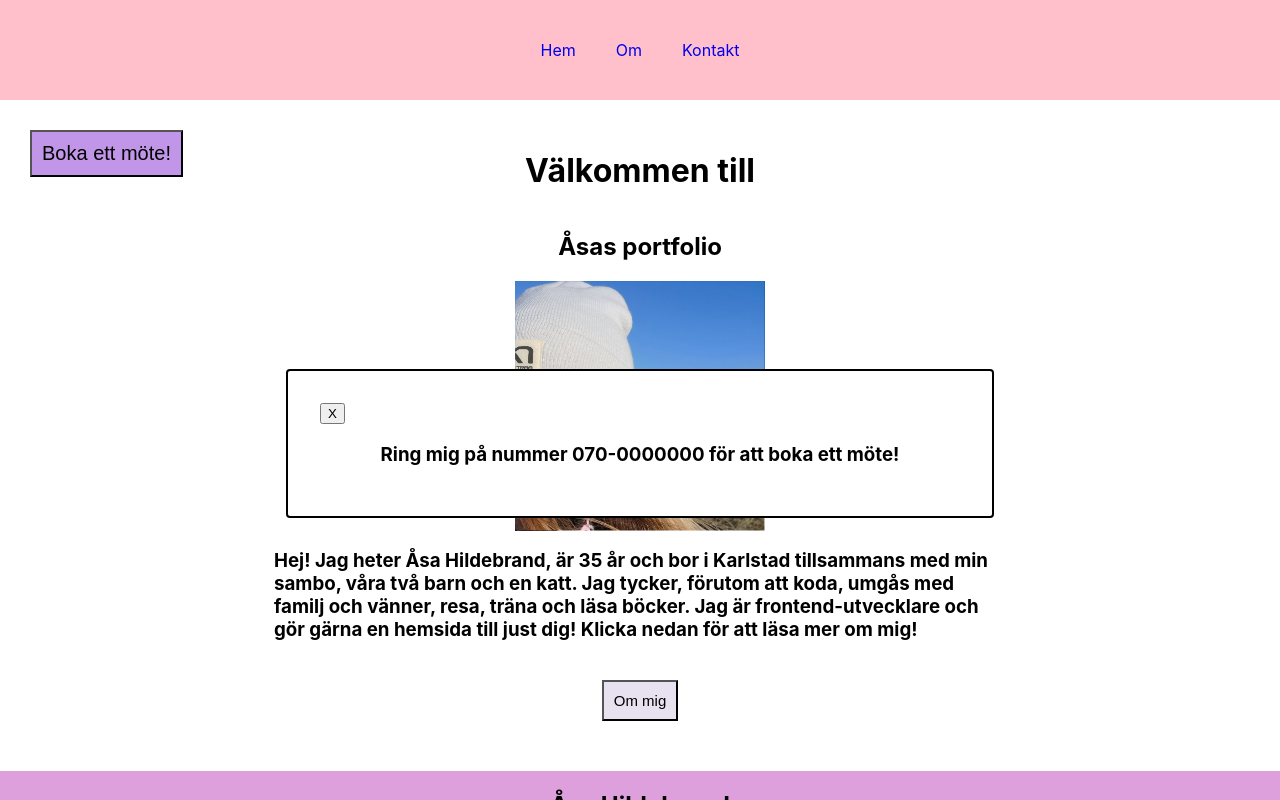
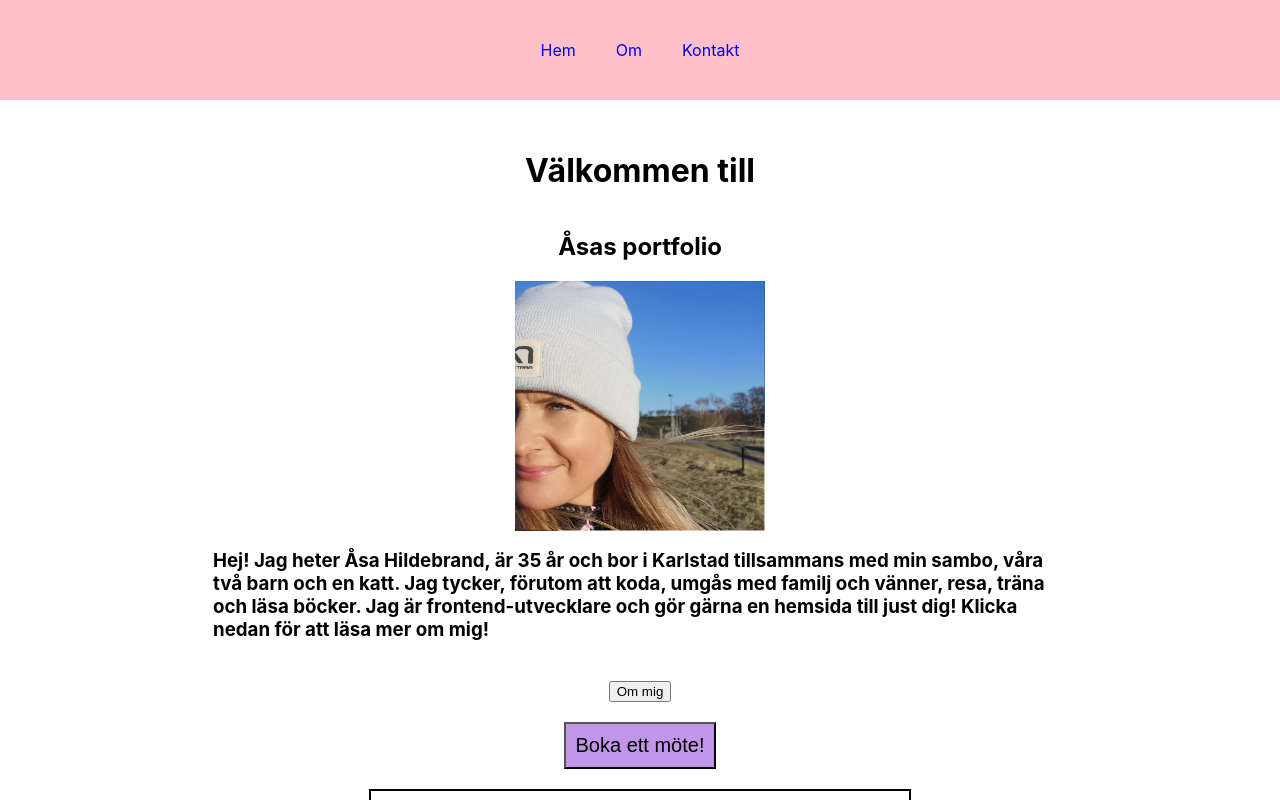
Before and after one commit to HildebrandAsa/react-portfolio-assignment, a React (Create React App) app: page / in a window 1280 px wide. Both pictures are taken after a click on the button "Boka ett möte!". Shown: the top 800 px of the page. Built offline with nearby package versions, Linux system fonts and the light colour scheme.

Commit message:
Changed the styling because the about link didnt work

```diff
--- a/src/index.css
+++ b/src/index.css
@@ -41,26 +41,13 @@ a {
 }
 
 .home-text {
-  width: 60%;
-}
-
-.button {
-  font-size: 15px;
-  padding: 10px;
-  background-color: rgb(232, 225, 240);
+  width: 70%;
 }
 
 .modal-container {
   display: flex;
   flex-direction: column;
   align-items: center;
-  position: fixed;
-  display: block;
-  overflow: auto;
-  width: 100%;
-  height: 100%;
-  z-index: 999;
-  cursor: pointer;
 }
 
 .container {
@@ -120,11 +107,6 @@ a {
   border: 2px solid black;
   padding: 10px;
   margin: 20px;
-  margin: 15% auto;
-  background-color: white;
-  border-radius: 0.25rem;
-  width: 50vw;
-  padding: 2rem;
   position: relative;
 }
 
@@ -132,7 +114,7 @@ a {
   font-size: 20px;
   padding: 10px;
   background-color: rgb(193, 150, 233);
-  margin-left: 30px;
+
 }
 
 .close-button {
--- a/src/pages/ContactPage.js
+++ b/src/pages/ContactPage.js
@@ -6,6 +6,7 @@ const ContactPage = () => {
   const [email, setEmail] = useState("");
   const [message, setMessage] = useState("");
   const [showInput, setShowInput] = useState([])
+
 
 //Functions for the onChange to change the value
   const onNameChange = (event) => {
```
